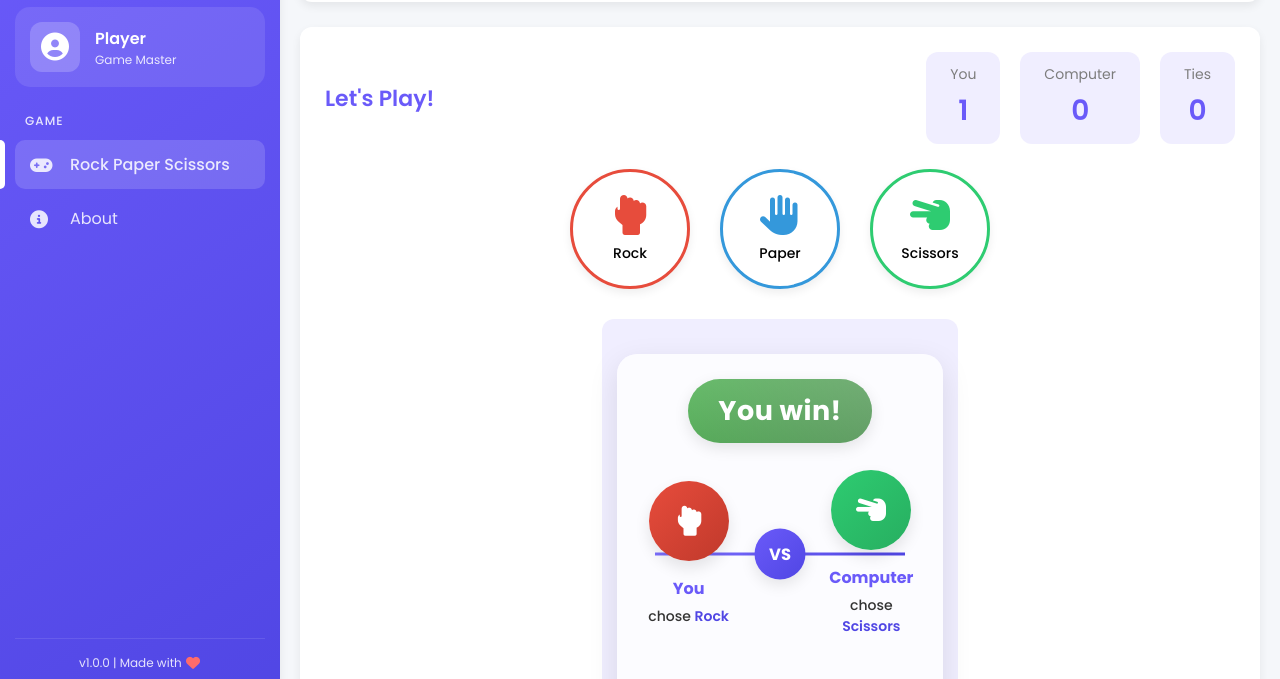
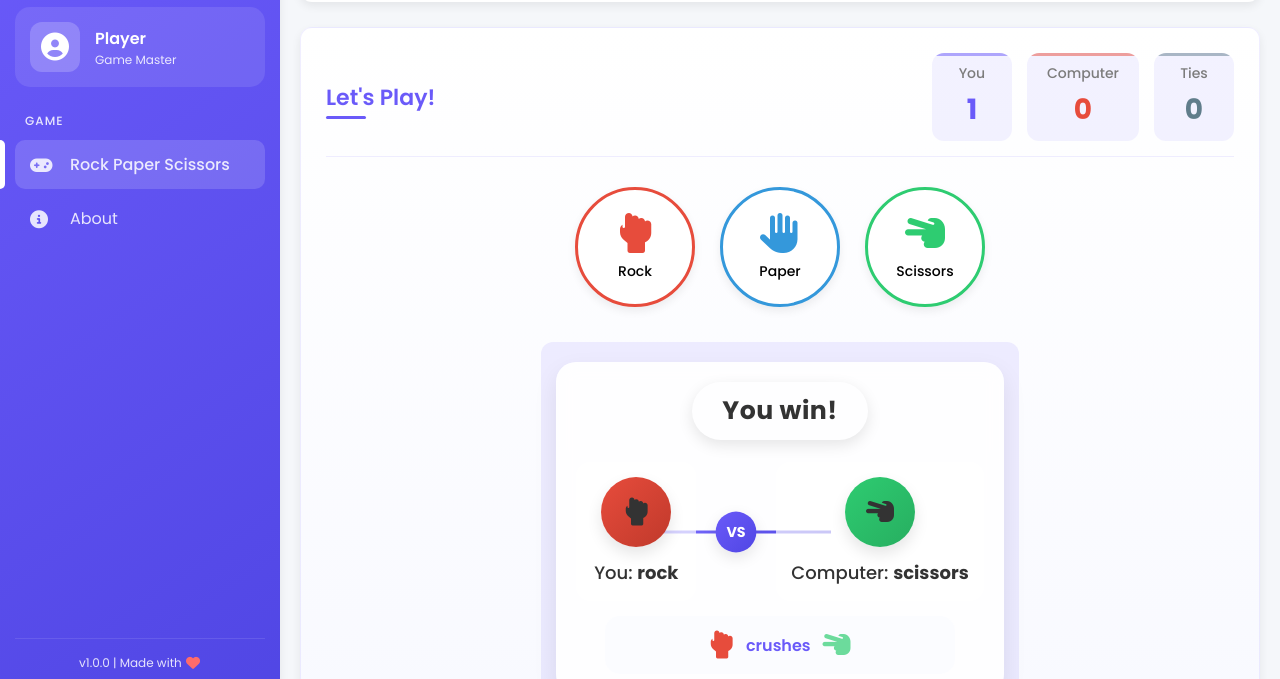
Before and after one commit to kiarnBhul/Rock-paper-scissors, a plain HTML site: page index.html in a window 1280 px wide. Both pictures are taken after a click on the button "Rock". Shown: the part 88-767 px from the top of the page. Drawn offline with nearby package versions, Linux system fonts and the light colour scheme.

Commit message:
updated overall desing

```diff
--- a/css/styles.css
+++ b/css/styles.css
@@ -306,76 +306,123 @@ body {
 
 /* Game Area */
 .game-area {
-    background: var(--card-bg);
+    background: linear-gradient(to bottom, #ffffff, #f8f9ff);
     border-radius: var(--border-radius);
     padding: 25px;
     box-shadow: var(--shadow);
     display: flex;
     flex-direction: column;
-    gap: 25px;
+    gap: 20px;
     transition: var(--card-transition);
-}
-
-.game-area:hover {
-    box-shadow: var(--hover-shadow);
+    border: 1px solid rgba(106, 90, 249, 0.1);
 }
 
 .game-header {
     display: flex;
     justify-content: space-between;
     align-items: center;
+    padding-bottom: 15px;
+    border-bottom: 1px solid rgba(106, 90, 249, 0.1);
 }
 
 .game-header h3 {
     font-size: 22px;
     font-weight: 600;
     color: var(--primary-color);
+    position: relative;
+    display: inline-block;
+}
+
+.game-header h3::after {
+    content: '';
+    position: absolute;
+    bottom: -5px;
+    left: 0;
+    width: 40px;
+    height: 3px;
+    background: var(--primary-color);
+    border-radius: 10px;
 }
 
 .score-display {
     display: flex;
-    gap: 20px;
+    gap: 15px;
 }
 
 .score-item {
     display: flex;
     flex-direction: column;
     align-items: center;
-    background-color: rgba(106, 90, 249, 0.1);
-    padding: 12px 24px;
+    background-color: rgba(106, 90, 249, 0.08);
+    padding: 10px 20px;
     border-radius: var(--border-radius);
+    min-width: 80px;
     transition: var(--card-transition);
+    position: relative;
+    overflow: hidden;
 }
 
-.score-item:hover {
-    transform: translateY(-3px);
-    background-color: rgba(106, 90, 249, 0.15);
+.score-item::before {
+    content: '';
+    position: absolute;
+    top: 0;
+    left: 0;
+    width: 100%;
+    height: 3px;
+    background: var(--primary-color);
+    opacity: 0.5;
+}
+
+.score-item:nth-child(1)::before {
+    background: var(--primary-color);
+}
+
+.score-item:nth-child(2)::before {
+    background: var(--rock-color);
+}
+
+.score-item:nth-child(3)::before {
+    background: var(--neutral-color);
 }
 
 .score-label {
     font-size: 14px;
     color: var(--light-text);
     margin-bottom: 5px;
+    font-weight: 500;
 }
 
 .score-value {
     font-size: 28px;
-    font-weight: 600;
+    font-weight: 700;
     color: var(--primary-color);
+}
+
+.score-item:nth-child(1) .score-value {
+    color: var(--primary-color);
+}
+
+.score-item:nth-child(2) .score-value {
+    color: var(--rock-color);
+}
+
+.score-item:nth-child(3) .score-value {
+    color: var(--neutral-color);
 }
 
 .game-controls {
     display: flex;
     flex-direction: column;
-    gap: 30px;
+    gap: 25px;
     align-items: center;
 }
 
 .choice-buttons {
     display: flex;
-    gap: 30px;
+    gap: 25px;
     justify-content: center;
     flex-wrap: wrap;
+    margin: 10px 0;
 }
 
 .choice-btn {
@@ -1006,33 +1053,37 @@ body {
 
 /* Enhanced Game Result Display */
 .result-container {
-    background: rgba(255, 255, 255, 0.8);
+    background: rgba(255, 255, 255, 0.95);
     backdrop-filter: blur(10px);
     border-radius: 20px;
-    padding: 25px;
-    margin-top: 20px;
-    box-shadow: 0 10px 30px rgba(0, 0, 0, 0.1);
+    padding: 20px;
+    margin-top: 5px;
+    box-shadow: 0 10px 25px rgba(0, 0, 0, 0.08);
     overflow: hidden;
     transition: all 0.5s cubic-bezier(0.25, 0.8, 0.25, 1);
     position: relative;
+    max-width: 600px;
+    margin-left: auto;
+    margin-right: auto;
+    transform: translateY(0);
 }
 
 .result-container:hover {
     transform: translateY(-5px);
-    box-shadow: 0 15px 35px rgba(0, 0, 0, 0.15);
+    box-shadow: 0 15px 35px rgba(0, 0, 0, 0.12);
 }
 
 .result-header {
     text-align: center;
-    margin-bottom: 20px;
+    margin-bottom: 15px;
 }
 
 .result-banner {
     display: inline-block;
-    padding: 12px 30px;
+    padding: 10px 30px;
     border-radius: 50px;
     font-weight: 700;
-    font-size: 1.5em;
+    font-size: 1.4em;
     letter-spacing: 0.5px;
     box-shadow: 0 5px 15px rgba(0, 0, 0, 0.1);
     position: relative;
@@ -1041,124 +1092,39 @@ body {
     animation: slideInDown 0.5s ease-out forwards;
 }
 
-.result-banner::before {
-    content: '';
-    position: absolute;
-    top: 0;
-    left: 0;
-    width: 100%;
-    height: 100%;
-    background: linear-gradient(45deg, rgba(255, 255, 255, 0.1), rgba(255, 255, 255, 0.3));
-    z-index: -1;
-}
-
-.result-banner.win {
-    background: linear-gradient(135deg, #4caf50, #2e7d32);
-    color: white;
-}
-
-.result-banner.lose {
-    background: linear-gradient(135deg, #f44336, #c62828);
-    color: white;
-}
-
-.result-banner.tie {
-    background: linear-gradient(135deg, #3f51b5, #1a237e);
-    color: white;
-}
-
 .choices-display {
     display: flex;
-    justify-content: space-between;
+    justify-content: center;
     align-items: center;
-    margin-bottom: 25px;
+    margin-bottom: 15px;
     position: relative;
+    gap: 15px;
 }
 
 .choice-display {
     text-align: center;
-    flex: 1;
+    flex: 0 0 auto;
     z-index: 2;
     transition: all 0.3s ease;
-}
-
-.choice-display:hover .choice-icon {
-    transform: translateY(-10px) scale(1.05);
-    box-shadow: 0 15px 25px rgba(0, 0, 0, 0.15);
+    background: rgba(255, 255, 255, 0.7);
+    border-radius: 15px;
+    padding: 15px;
+    min-width: 120px;
 }
 
 .choice-icon {
-    width: 80px;
-    height: 80px;
+    width: 70px;
+    height: 70px;
     border-radius: 50%;
     display: flex;
     align-items: center;
     justify-content: center;
-    margin: 0 auto 15px;
-    font-size: 30px;
+    margin: 0 auto 12px;
+    font-size: 28px;
     box-shadow: 0 7px 15px rgba(0, 0, 0, 0.1);
     transition: all 0.3s cubic-bezier(0.25, 0.8, 0.25, 1);
     position: relative;
     overflow: hidden;
-}
-
-.choice-icon.animated {
-    animation: bounceIn 0.6s cubic-bezier(0.47, 0, 0.745, 0.715) forwards;
-}
-
-.choice-icon::before {
-    content: '';
-    position: absolute;
-    top: -10px;
-    left: -10px;
-    right: -10px;
-    bottom: -10px;
-    background: radial-gradient(circle, rgba(255,255,255,0.8) 0%, rgba(255,255,255,0) 70%);
-    opacity: 0;
-    transition: opacity 0.3s;
-}
-
-.choice-icon:hover::before {
-    opacity: 1;
-}
-
-.choice-icon.rock {
-    background: linear-gradient(135deg, #e74c3c, #c0392b);
-    color: white;
-}
-
-.choice-icon.paper {
-    background: linear-gradient(135deg, #3498db, #2980b9);
-    color: white;
-}
-
-.choice-icon.scissors {
-    background: linear-gradient(135deg, #2ecc71, #27ae60);
-    color: white;
-}
-
-.choice-label {
-    display: flex;
-    flex-direction: column;
-    align-items: center;
-}
-
-.choice-owner {
-    font-size: 16px;
-    font-weight: 700;
-    margin-bottom: 5px;
-    color: var(--primary-color);
-}
-
-.choice-text {
-    font-size: 14px;
-    color: var(--text-color);
-}
-
-.choice-text strong {
-    text-transform: capitalize;
-    color: var(--primary-dark);
-    font-weight: 600;
 }
 
 .versus-container {
@@ -1167,12 +1133,13 @@ body {
     display: flex;
     flex-direction: column;
     align-items: center;
-    margin: 0 20px;
+    margin: 0 5px;
+    flex-shrink: 0;
 }
 
 .versus-circle {
-    width: 50px;
-    height: 50px;
+    width: 40px;
+    height: 40px;
     border-radius: 50%;
     background: linear-gradient(135deg, var(--primary-color), var(--primary-dark));
     color: white;
@@ -1180,235 +1147,84 @@ body {
     align-items: center;
     justify-content: center;
     font-weight: 700;
-    font-size: 16px;
+    font-size: 14px;
     box-shadow: 0 5px 15px rgba(0, 0, 0, 0.1);
     position: relative;
     z-index: 10;
-}
-
-.versus-circle.animated {
-    animation: pulse 1.5s infinite;
 }
 
 .versus-line {
     position: absolute;
     height: 3px;
     background: linear-gradient(90deg, var(--primary-light), var(--primary-dark));
-    width: calc(100% + 200px);
+    width: calc(100% + 150px);
     top: 50%;
-    left: -100px;
+    left: -75px;
     transform: translateY(-50%);
     z-index: 1;
 }
 
 .result-animation {
     text-align: center;
-    padding: 20px;
-    margin-top: 10px;
+    padding: 15px;
+    margin-top: 5px;
     opacity: 0;
     transform: scale(0.9);
     transition: all 0.3s ease;
-}
-
-.result-animation.animated {
-    opacity: 1;
-    transform: scale(1);
-}
-
-.tie-animation {
-    font-size: 32px;
-    color: var(--primary-color);
-    animation: rubberBand 1s infinite;
+    background: rgba(248, 249, 255, 0.5);
+    border-radius: 15px;
+    max-width: 350px;
+    margin-left: auto;
+    margin-right: auto;
 }
 
 .win-animation {
     display: flex;
     align-items: center;
     justify-content: center;
-    gap: 15px;
-    font-size: 24px;
+    gap: 12px;
+    font-size: 20px;
 }
 
 .win-animation i {
-    font-size: 32px;
-}
-
-.win-animation .fa-hand-rock {
-    color: var(--rock-color);
-    animation: rockCrush 2s infinite;
-}
-
-.win-animation .fa-hand-paper {
-    color: var(--paper-color);
-    animation: paperCover 2s infinite;
-}
-
-.win-animation .fa-hand-scissors {
-    color: var(--scissors-color);
-    animation: scissorsCut 2s infinite;
+    font-size: 28px;
 }
 
 .action-text {
     font-weight: 600;
     color: var(--primary-color);
-    font-size: 18px;
-}
-
-.crush-victim {
-    color: var(--scissors-color);
-    opacity: 0.7;
-    animation: getCrushed 2s infinite;
-}
-
-.cover-victim {
-    color: var(--rock-color);
-    opacity: 0.7;
-    animation: getCovered 2s infinite;
-}
-
-.cut-victim {
-    color: var(--paper-color);
-    opacity: 0.7;
-    animation: getCut 2s infinite;
-}
-
-/* Animations */
-@keyframes slideInDown {
-    from {
-        transform: translateY(-20px);
-        opacity: 0;
-    }
-    to {
-        transform: translateY(0);
-        opacity: 1;
-    }
-}
-
-@keyframes bounceIn {
-    0% {
-        transform: scale(0.1);
-        opacity: 0;
-    }
-    60% {
-        transform: scale(1.1);
-        opacity: 1;
-    }
-    100% {
-        transform: scale(1);
-    }
-}
-
-@keyframes rubberBand {
-    0% {
-        transform: scale(1);
-    }
-    30% {
-        transform: scale(1.25, 0.75);
-    }
-    40% {
-        transform: scale(0.75, 1.25);
-    }
-    50% {
-        transform: scale(1.15, 0.85);
-    }
-    65% {
-        transform: scale(0.95, 1.05);
-    }
-    75% {
-        transform: scale(1.05, 0.95);
-    }
-    100% {
-        transform: scale(1);
-    }
-}
-
-@keyframes rockCrush {
-    0%, 100% {
-        transform: translate(0, 0) rotate(0deg);
-    }
-    50% {
-        transform: translate(5px, 0) rotate(15deg);
-    }
-}
-
-@keyframes paperCover {
-    0%, 100% {
-        transform: translateY(0);
-    }
-    50% {
-        transform: translateY(-5px) scale(1.1);
-    }
-}
-
-@keyframes scissorsCut {
-    0%, 100% {
-        transform: rotate(0deg);
-    }
-    50% {
-        transform: rotate(-30deg);
-    }
-}
-
-@keyframes getCrushed {
-    0%, 100% {
-        transform: scale(1);
-        opacity: 0.7;
-    }
-    50% {
-        transform: scale(0.8);
-        opacity: 0.4;
-    }
-}
-
-@keyframes getCovered {
-    0%, 100% {
-        transform: scale(1);
-        opacity: 0.7;
-    }
-    50% {
-        transform: scale(0.9);
-        opacity: 0.3;
-    }
-}
-
-@keyframes getCut {
-    0%, 100% {
-        transform: rotate(0) scale(1);
-        opacity: 0.7;
-    }
-    50% {
-        transform: rotate(15deg) scale(0.9);
-        opacity: 0.4;
-    }
+    font-size: 16px;
 }
 
 /* Media queries for game result responsiveness */
 @media (max-width: 768px) {
     .choices-display {
-        flex-direction: column;
+        flex-wrap: wrap;
+        justify-content: center;
         gap: 20px;
     }
 
     .versus-container {
-        margin: 15px 0;
+        order: 1;
+        width: 100%;
+        margin: 5px 0;
+    }
+
+    .choice-display.player {
+        order: 0;
+    }
+
+    .choice-display.computer {
+        order: 2;
     }
 
     .versus-line {
-        width: 3px;
-        height: 100px;
-        left: 50%;
-        top: -25px;
-        transform: translateX(-50%);
+        width: 80%;
+        left: 10%;
     }
 
-    .choice-icon {
-        width: 70px;
-        height: 70px;
-        font-size: 26px;
-    }
-
-    .result-banner {
-        padding: 10px 25px;
-        font-size: 1.3em;
+    .result-animation {
+        margin-top: 15px;
+        padding: 10px;
     }
 }
--- a/js/dashboard.js
+++ b/js/dashboard.js
@@ -168,7 +168,7 @@ document.addEventListener('DOMContentLoaded', function() {
      * @param {string} result - The result of the round
      */
     function updateGameResult(playerChoice, computerChoice, result) {
-        // Create result container with enhanced design
+        // Create result container with enhanced design and improved layout
         let resultHTML = `
         <div class="result-container page-transition">
             <div class="result-header">
@@ -178,12 +178,11 @@ document.addEventListener('DOMContentLoaded', function() {
             </div>
             <div class="choices-display">
                 <div class="choice-display player">
-                    <div class="choice-icon ${playerChoice}">
+                    <div class="choice-icon ${playerChoice}" style="background: linear-gradient(135deg, ${getColorForChoice(playerChoice, 'light')}, ${getColorForChoice(playerChoice, 'dark')});">
                         <i class="fas fa-hand-${playerChoice}"></i>
                     </div>
                     <div class="choice-label">
-                        <span class="choice-owner">You</span>
-                        <span class="choice-text">chose <strong>${playerChoice}</strong></span>
+                        <span class="choice-text">You: <strong>${playerChoice}</strong></span>
                     </div>
                 </div>
                 <div class="versus-container">
@@ -191,12 +190,11 @@ document.addEventListener('DOMContentLoaded', function() {
                     <div class="versus-line"></div>
                 </div>
                 <div class="choice-display computer">
-                    <div class="choice-icon ${computerChoice}">
+                    <div class="choice-icon ${computerChoice}" style="background: linear-gradient(135deg, ${getColorForChoice(computerChoice, 'light')}, ${getColorForChoice(computerChoice, 'dark')});">
                         <i class="fas fa-hand-${computerChoice}"></i>
                     </div>
                     <div class="choice-label">
-                        <span class="choice-owner">Computer</span>
-                        <span class="choice-text">chose <strong>${computerChoice}</strong></span>
+                        <span class="choice-text">Computer: <strong>${computerChoice}</strong></span>
                     </div>
                 </div>
             </div>
@@ -212,15 +210,39 @@ document.addEventListener('DOMContentLoaded', function() {
             // Add animation classes after a short delay
             setTimeout(() => {
                 const icons = gameResultEl.querySelectorAll('.choice-icon');
-                icons.forEach(icon => icon.classList.add('animated'));
+                icons.forEach(icon => {
+                    icon.classList.add('animated');
+                    icon.style.animation = 'bounceIn 0.6s cubic-bezier(0.47, 0, 0.745, 0.715) forwards';
+                });
 
                 const resultAnimation = gameResultEl.querySelector('.result-animation');
-                if (resultAnimation) resultAnimation.classList.add('animated');
+                if (resultAnimation) {
+                    resultAnimation.style.opacity = '1';
+                    resultAnimation.style.transform = 'scale(1)';
+                }
 
                 const versusCircle = gameResultEl.querySelector('.versus-circle');
-                if (versusCircle) versusCircle.classList.add('animated');
+                if (versusCircle) {
+                    versusCircle.style.animation = 'pulse 1.5s infinite';
+                }
             }, 100);
         }
+    }
+
+    /**
+     * Get the appropriate color for each choice
+     * @param {string} choice - The choice (rock, paper, scissors)
+     * @param {string} shade - Whether to get the light or dark shade
+     * @returns {string} The color in hex format
+     */
+    function getColorForChoice(choice, shade = 'light') {
+        const colors = {
+            rock: { light: '#e74c3c', dark: '#c0392b' },
+            paper: { light: '#3498db', dark: '#2980b9' },
+            scissors: { light: '#2ecc71', dark: '#27ae60' }
+        };
+
+        return colors[choice] ? colors[choice][shade] : '#6a5af9';
     }
 
     /**
@@ -232,8 +254,9 @@ document.addEventListener('DOMContentLoaded', function() {
      */
     function getResultAnimation(playerChoice, computerChoice, result) {
         if (result === 'tie') {
-            return `<div class="tie-animation">
+            return `<div class="tie-animation" style="animation: rubberBand 1s infinite; font-size: 28px; color: var(--primary-color);">
                 <i class="fas fa-equals"></i>
+                <span style="margin-left: 10px;">Equal Match</span>
             </div>`;
         }
 
@@ -249,27 +272,51 @@ document.addEventListener('DOMContentLoaded', function() {
 
         // Create specific animations based on the winning combination
         if (winnerChoice === 'rock' && loserChoice === 'scissors') {
-            return `<div class="win-animation">
-                <i class="fas fa-hand-rock"></i>
-                <span class="action-text">crushes</span>
-                <i class="fas fa-hand-scissors crush-victim"></i>
-            </div>`;
+            return createAnimationHTML('rock', 'crushes', 'scissors', 'rockCrush', 'getCrushed');
         } else if (winnerChoice === 'paper' && loserChoice === 'rock') {
-            return `<div class="win-animation">
-                <i class="fas fa-hand-paper"></i>
-                <span class="action-text">covers</span>
-                <i class="fas fa-hand-rock cover-victim"></i>
-            </div>`;
+            return createAnimationHTML('paper', 'covers', 'rock', 'paperCover', 'getCovered');
         } else if (winnerChoice === 'scissors' && loserChoice === 'paper') {
-            return `<div class="win-animation">
-                <i class="fas fa-hand-scissors"></i>
-                <span class="action-text">cuts</span>
-                <i class="fas fa-hand-paper cut-victim"></i>
-            </div>`;
+            return createAnimationHTML('scissors', 'cuts', 'paper', 'scissorsCut', 'getCut');
         }
 
         // Default animation as fallback
         return '';
+    }
+
+    /**
+     * Create HTML for win animation with inline styles
+     * @param {string} winner - The winning choice
+     * @param {string} action - The action text
+     * @param {string} loser - The losing choice
+     * @param {string} winnerAnim - The winner animation name
+     * @param {string} loserAnim - The loser animation name
+     * @returns {string} HTML for the win animation
+     */
+    function createAnimationHTML(winner, action, loser, winnerAnim, loserAnim) {
+        const animations = {
+            rockCrush: 'transform: translate(0, 0) rotate(0deg); 50% { transform: translate(5px, 0) rotate(15deg); }',
+            paperCover: 'transform: translateY(0); 50% { transform: translateY(-5px) scale(1.1); }',
+            scissorsCut: 'transform: rotate(0deg); 50% { transform: rotate(-30deg); }',
+            getCrushed: 'transform: scale(1); opacity: 0.7; 50% { transform: scale(0.8); opacity: 0.4; }',
+            getCovered: 'transform: scale(1); opacity: 0.7; 50% { transform: scale(0.9); opacity: 0.3; }',
+            getCut: 'transform: rotate(0) scale(1); opacity: 0.7; 50% { transform: rotate(15deg) scale(0.9); opacity: 0.4; }'
+        };
+
+        const colors = {
+            rock: 'var(--rock-color)',
+            paper: 'var(--paper-color)',
+            scissors: 'var(--scissors-color)'
+        };
+
+        return `<div class="win-animation">
+            <i class="fas fa-hand-${winner}" style="color: ${colors[winner]}; animation: ${winnerAnim} 2s infinite;"></i>
+            <span class="action-text">${action}</span>
+            <i class="fas fa-hand-${loser}" style="color: ${colors[loser]}; opacity: 0.7; animation: ${loserAnim} 2s infinite;"></i>
+        </div>
+        <style>
+            @keyframes ${winnerAnim} { 0%, 100% { ${animations[winnerAnim]} } }
+            @keyframes ${loserAnim} { 0%, 100% { ${animations[loserAnim]} } }
+        </style>`;
     }
 
     /**
```
